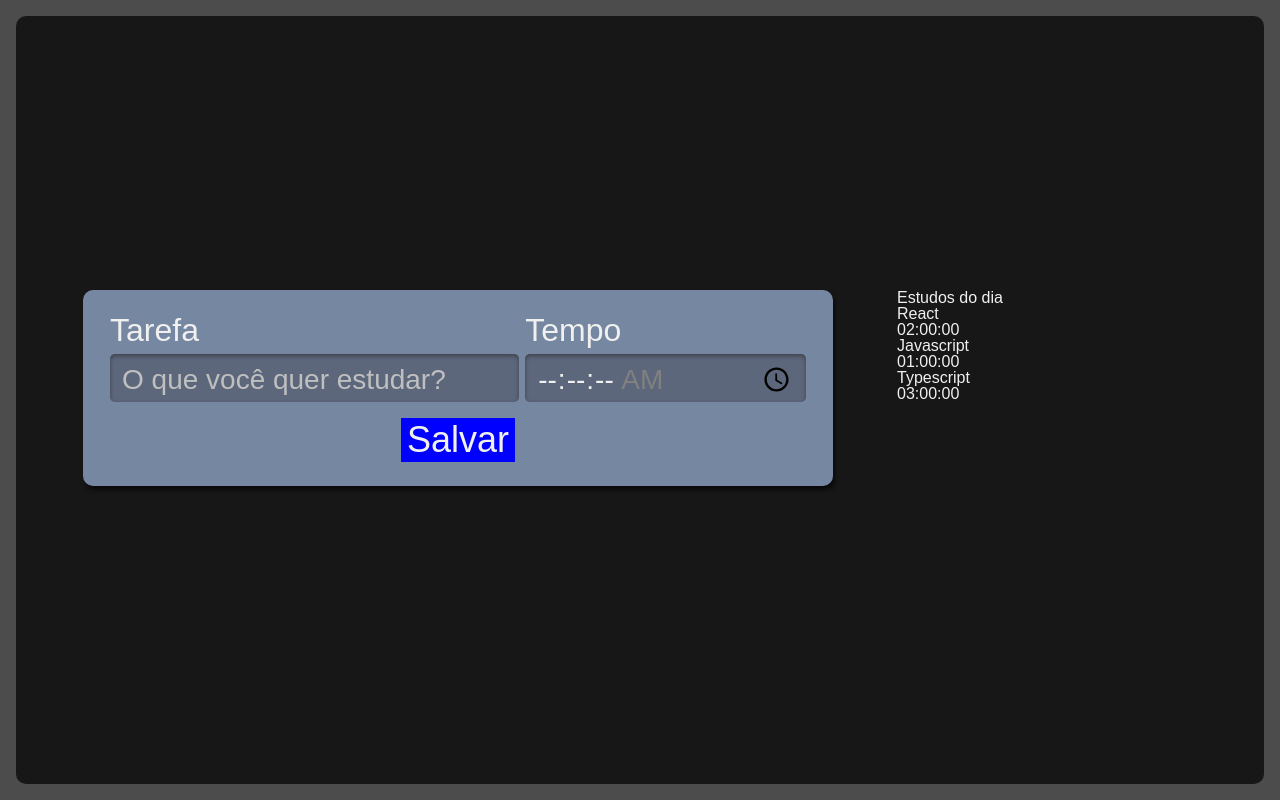
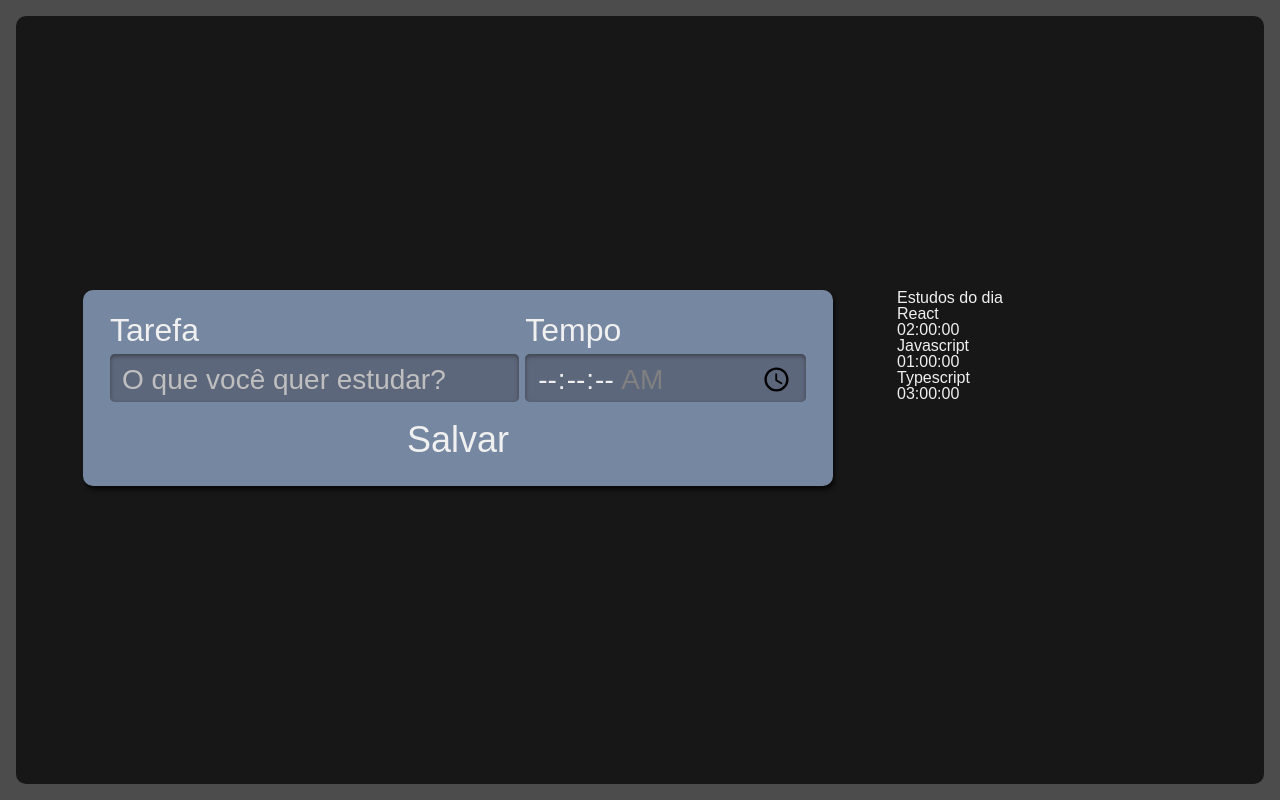
Before and after one commit to Melksedeque/alura-studies-timer, a React (Vite) app: page / in a window 1280 px wide. Built offline with nearby package versions, Linux system fonts and the light colour scheme.

Commit message:
Importando estilos do botão

```diff
--- a/src/components/Botao/index.tsx
+++ b/src/components/Botao/index.tsx
@@ -1,13 +1,10 @@
 import React from "react";
+import "./style.scss";
 
 class Botao extends React.Component {
   render() {
     return (
-      <button
-        className=""
-        onClick={() => alert("Botão clicado!")}
-        style={{ backgroundColor: "blue" }}
-      >
+      <button className="" onClick={() => alert("Botão clicado!")}>
         {/* {this.props.children} */}
         Salvar
       </button>
```
